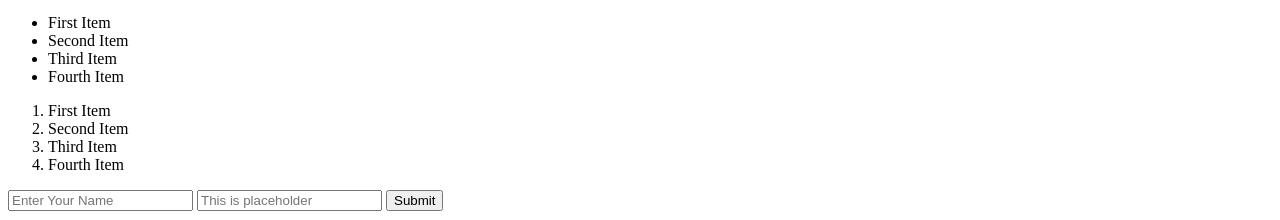
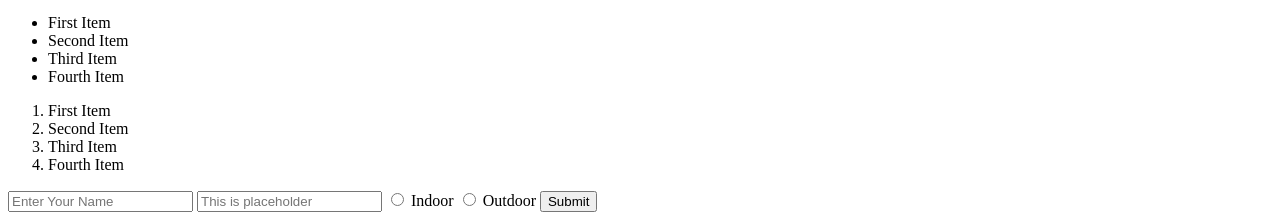
Before and after one commit to sachin4169/Html, a plain HTML site: page index.html in a window 1280 px wide. Shown: the part 1713-1933 px from the top of the page. Drawn offline with Linux system fonts and the light colour scheme.

Commit message:
Create a Set of Radio Buttons

```diff
--- a/index.html
+++ b/index.html
@@ -68,6 +68,15 @@
         <!--task 21 -> Use HTML5 to Require a Field-->
         <input type="text" placeholder="This is placeholder" required>
 
+        <!--task 22 -> Create a Set of Radio Buttons-->
+
+        <input type="radio" name="indoor-outdoor" value="Indoor">
+        <label for="Indoor">Indoor</label>
+
+
+        <input type="radio" name="indoor-outdoor" value="Outdoor">
+        <label for="Outdoor">Outdoor</label>
+
         <!-- task 20 -> Add a Submit Button to a Form-->
         <input type="button" value="Submit" >
     </form>
```
